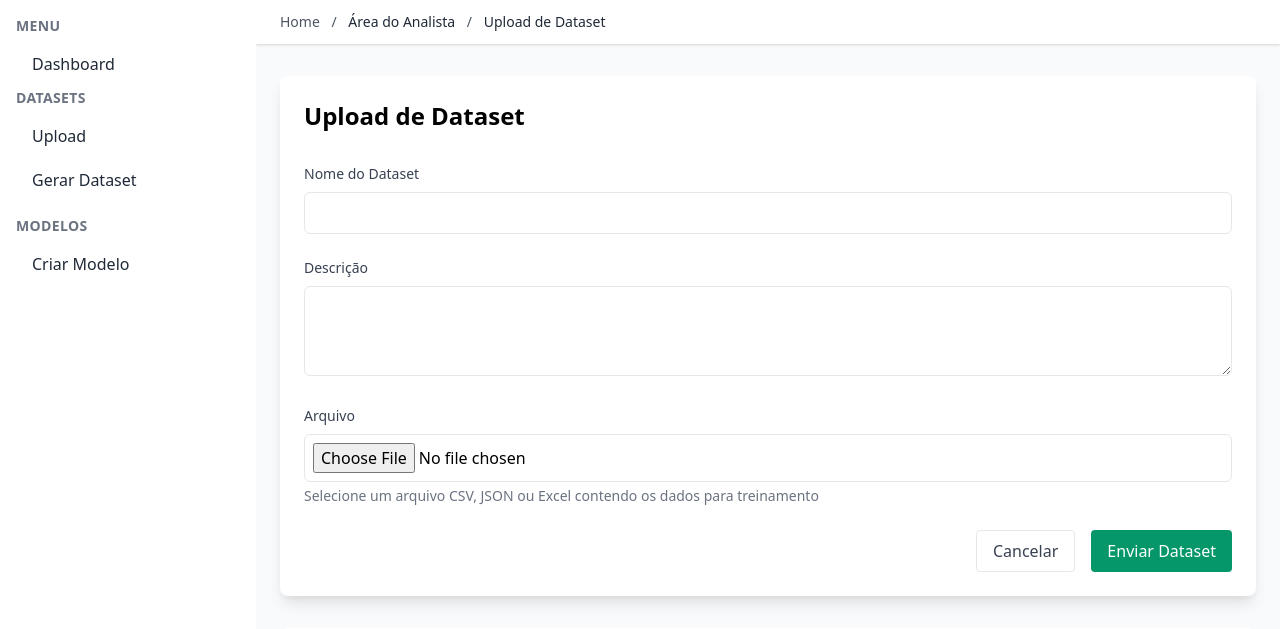
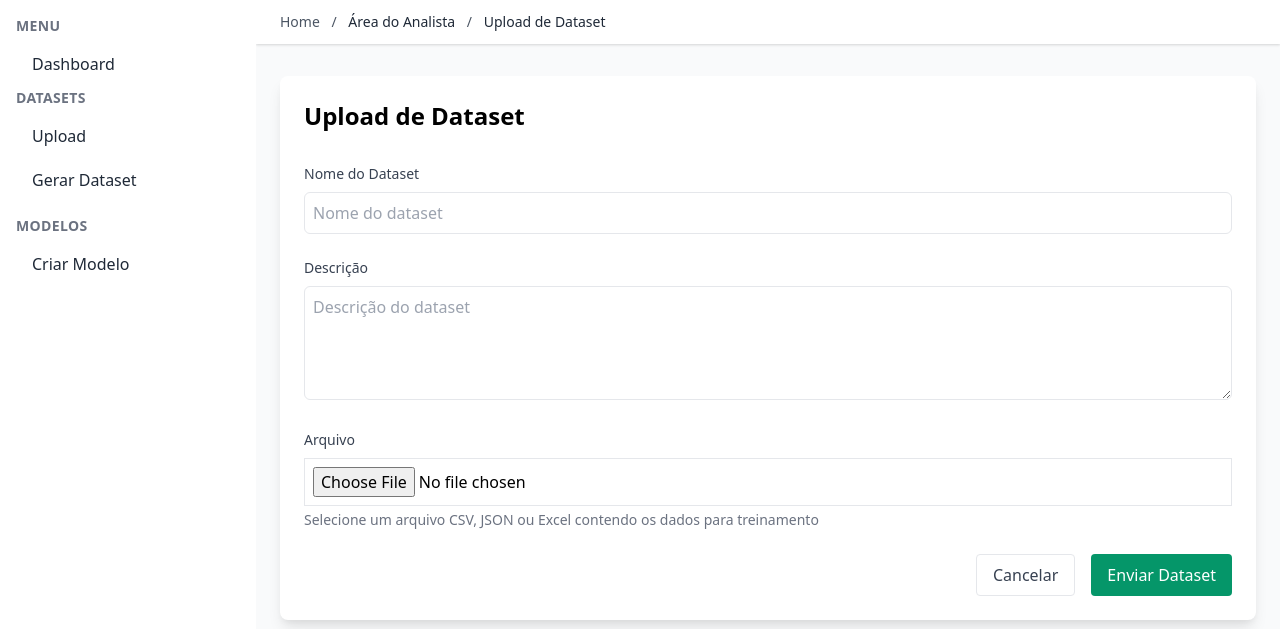
Before and after one commit to Penhall/tenismatch, a Django app: page /tenis_admin/analyst/dataset/upload/ in a window 1280 px wide. Shown: the part 56-685 px from the top of the page. Run offline with Django 4.2, Linux system fonts and the light colour scheme; the visitor is signed in with stand-in values (Sample User, id 1).

Commit message:
Casa - correção do upload do dataset - 21.03.2025

```diff
--- a/apps/tenis_admin/forms.py
+++ b/apps/tenis_admin/forms.py
@@ -4,18 +4,25 @@ from .models import Dataset, AIModel, ColumnMapping
 from .services.model_catalog import ModelCatalog
 from .services.model_selector import ModelSelector
 
+
 class DatasetUploadForm(forms.ModelForm):
     class Meta:
         model = Dataset
-        fields = ['name', 'description', 'file', 'file_type']
+        fields = ['name', 'description', 'file']
         widgets = {
-            'name': forms.TextInput(attrs={'class': 'w-full border rounded-md p-2'}),
+            'name': forms.TextInput(attrs={
+                'class': 'w-full border rounded-md p-2',
+                'placeholder': 'Nome do dataset'
+            }),
             'description': forms.Textarea(attrs={
                 'class': 'w-full border rounded-md p-2',
-                'rows': 3
+                'rows': 4,
+                'placeholder': 'Descrição do dataset'
             }),
-            'file': forms.FileInput(attrs={'class': 'w-full border rounded-md p-2'}),
-            'file_type': forms.Select(attrs={'class': 'w-full border rounded-md p-2'}),
+            'file': forms.FileInput(attrs={
+                'class': 'border p-2 w-full',
+                'accept': '.csv,.json,.xlsx'
+            })
         }
 
 class ModelTrainingForm(forms.ModelForm):
--- a/apps/tenis_admin/templates/analyst/dataset_upload.html
+++ b/apps/tenis_admin/templates/analyst/upload_dataset.html
@@ -1,4 +1,3 @@
-<!--# /tenismatch/apps/tenis_admin/templates/analyst/upload_dataset.html  -->
 {% extends 'base_with_sidebar.html' %}
 
 {% block title %}Upload de Dataset - TenisMatch{% endblock %}
@@ -18,34 +17,33 @@
     <div class="bg-white rounded-lg shadow-lg p-6">
         <h1 class="text-2xl font-bold mb-8">Upload de Dataset</h1>
 
+        <!-- Garanta que o enctype esteja correto para upload de arquivos -->
         <form method="post" enctype="multipart/form-data" class="space-y-6">
             {% csrf_token %}
 
             <div>
-                <label class="block text-sm font-medium text-gray-700 mb-2">Nome do Dataset</label>
+                <label for="{{ form.name.id_for_label }}" class="block text-sm font-medium text-gray-700 mb-2">Nome do Dataset</label>
                 {{ form.name }}
-                <p class="mt-1 text-sm text-gray-500">{{ form.name.help_text }}</p>
                 {% if form.name.errors %}
                 <p class="text-sm text-red-600">{{ form.name.errors.0 }}</p>
                 {% endif %}
             </div>
 
             <div>
-                <label class="block text-sm font-medium text-gray-700 mb-2">Descrição</label>
+                <label for="{{ form.description.id_for_label }}" class="block text-sm font-medium text-gray-700 mb-2">Descrição</label>
                 {{ form.description }}
-                <p class="mt-1 text-sm text-gray-500">{{ form.description.help_text }}</p>
                 {% if form.description.errors %}
                 <p class="text-sm text-red-600">{{ form.description.errors.0 }}</p>
                 {% endif %}
             </div>
 
             <div>
-                <label class="block text-sm font-medium text-gray-700 mb-2">Arquivo</label>
+                <label for="{{ form.file.id_for_label }}" class="block text-sm font-medium text-gray-700 mb-2">Arquivo</label>
                 {{ form.file }}
-                <p class="mt-1 text-sm text-gray-500">Selecione um arquivo CSV, JSON ou Excel contendo os dados para treinamento</p>
                 {% if form.file.errors %}
                 <p class="text-sm text-red-600">{{ form.file.errors.0 }}</p>
                 {% endif %}
+                <p class="mt-1 text-sm text-gray-500">Selecione um arquivo CSV, JSON ou Excel contendo os dados para treinamento</p>
             </div>
 
             <div class="flex justify-end space-x-4 mt-8">
--- a/apps/tenis_admin/views.py
+++ b/apps/tenis_admin/views.py
@@ -92,13 +92,39 @@ class AnalystDashboardView(LoginRequiredMixin, AnalystRequiredMixin, TemplateVie
 class DatasetUploadView(LoginRequiredMixin, AnalystRequiredMixin, CreateView):
     model = Dataset
     form_class = DatasetUploadForm
-    template_name = 'analyst/data_upload.html'  # Note: usando data_upload.html em vez de dataset_upload.html
+    template_name = 'analyst/upload_dataset.html'  # Caminho corrigido para o template
     success_url = reverse_lazy('tenis_admin:analyst_dashboard')
 
     def form_valid(self, form):
-        form.instance.uploaded_by = self.request.user
-        messages.success(self.request, 'Dataset carregado com sucesso!')
-        return super().form_valid(form)
+        try:
+            # Associar o usuário logado ao dataset
+            form.instance.uploaded_by = self.request.user
+
+            # Salvar o formulário para criar o objeto no banco
+            response = super().form_valid(form)
+
+            # Processar o dataset após o upload
+            file_path = self.object.file.path
+            file_size = os.path.getsize(file_path)
+
+            # Atualizar o tamanho do arquivo
+            self.object.file_size = file_size
+
+            # Definir o status como 'ready' por enquanto (poderia ser 'mapping' se precisar mapeamento)
+            self.object.status = 'ready'
+            self.object.save()
+
+            messages.success(self.request, f'Dataset "{self.object.name}" enviado com sucesso!')
+            return response
+
+        except Exception as e:
+            logger.error(f"Erro ao processar upload de dataset: {str(e)}", exc_info=True)
+            messages.error(self.request, f'Erro ao processar o dataset: {str(e)}')
+            return self.form_invalid(form)
+
+    def form_invalid(self, form):
+        messages.error(self.request, 'Por favor, corrija os erros abaixo.')
+        return super().form_invalid(form)
 
 # Dataset Preview View
 class DatasetPreviewView(LoginRequiredMixin, AnalystRequiredMixin, DetailView):
```
Also changed, not shown: 2 other files.
